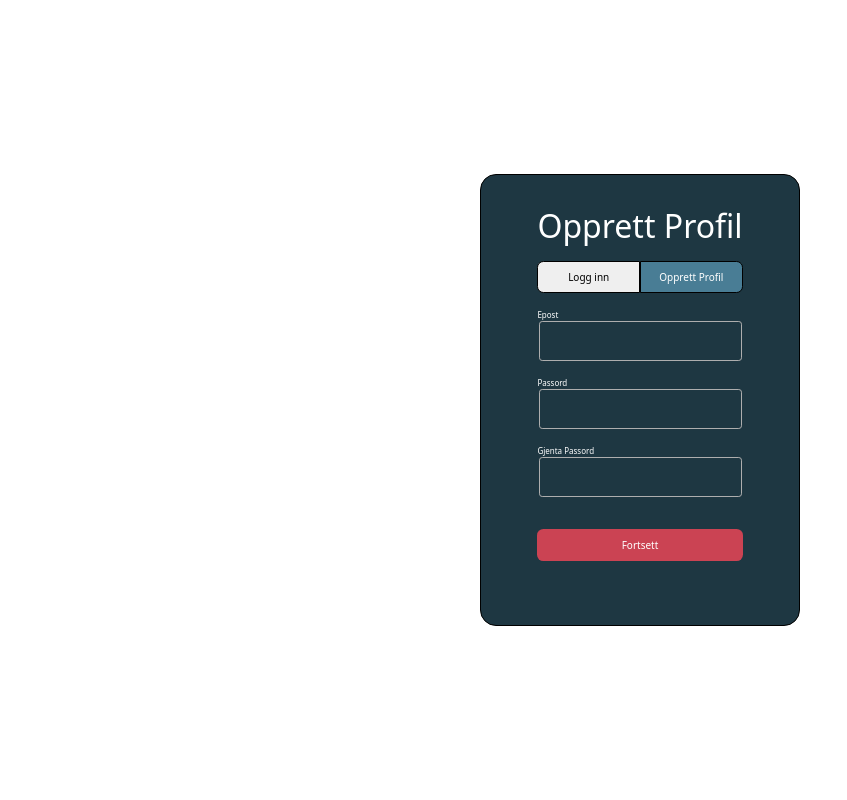
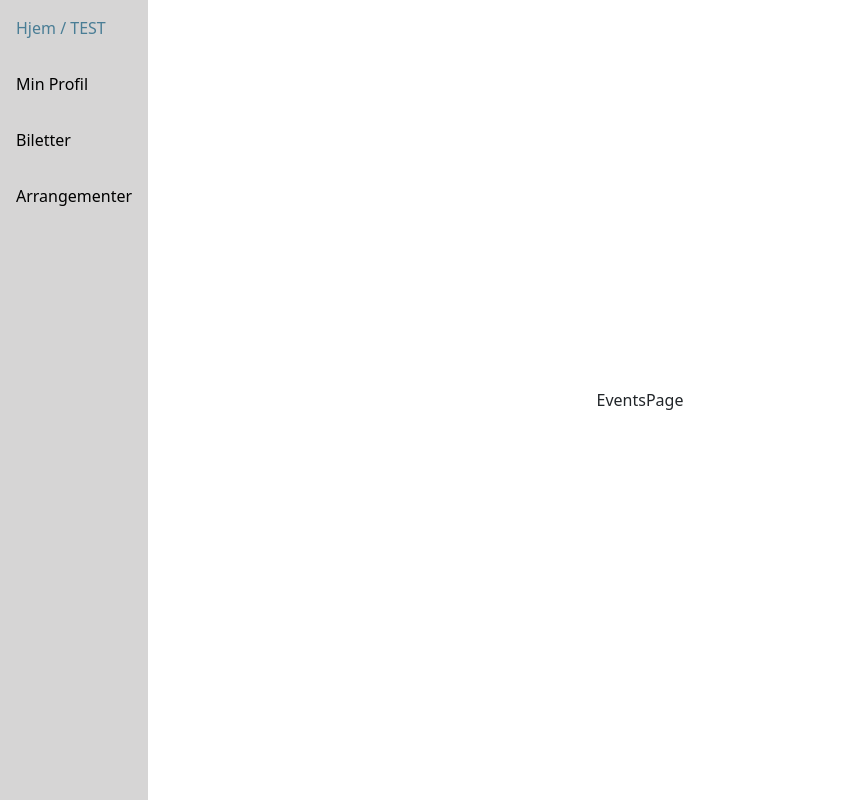
Before and after one commit to eajohansen/smidig-prosjekt-eksamen, a React (Vite) app in the folder frontend/: page /events in a window 1280 px wide. Shown: the whole page, without its empty margins (0-847 px from the left). Built offline with nearby package versions, Linux system fonts and the light colour scheme.

Commit message:
implemented react-router-dom and created sidebar with working navigation

```diff
--- a/frontend/src/App.tsx
+++ b/frontend/src/App.tsx
@@ -1,7 +1,11 @@
 import "./temp.css";
 import axios from "axios";
-import LoginPopup from "./components/LoginPopup";
-import { ProfileForm } from "./components/ProfileForm";
+import { BrowserRouter, Routes, Route } from "react-router-dom";
+import { MainNav } from "./components/shared/MainNav";
+import { HomePage } from "./pages/HomePage";
+import { ProfilePage } from "./pages/ProfilePage";
+import { TicketsPage } from "./pages/TicketsPage";
+import { EventsPage } from "./pages/EventsPage";
 
 function App() {
   async function testClick() {
@@ -11,9 +15,20 @@ function App() {
 
   return (
     <>
-      <LoginPopup />
-      {/* <ProfileForm userEmail={"Eksempel@epost.no"} /> */}
-      {/* <button onClick={() => testClick()}> Test </button> */}
+      <BrowserRouter>
+        <MainNav />
+        <main>
+          <Routes>
+            <Route path="/" element={<HomePage />} />
+            <Route path="profile" element={<ProfilePage />} />
+            <Route path="tickets" element={<TicketsPage />} />
+            <Route path="events" element={<EventsPage />} />
+          </Routes>
+
+          {/* <ProfileForm userEmail={"Eksempel@epost.no"} /> */}
+          {/* <button onClick={() => testClick()}> Test </button> */}
+        </main>
+      </BrowserRouter>
     </>
   );
 }
--- /dev/null
+++ b/frontend/src/components/shared/MainNav.jsx
@@ -0,0 +1,25 @@
+import { Link } from "react-router-dom";
+
+export const MainNav = () => {
+  return (
+    <header>
+      <div className="navHeader">
+        <Link to="/" className="navItem">
+          Hjem / TEST
+        </Link>
+
+        <Link to="profile" className="navItem">
+          Min Profil
+        </Link>
+
+        <Link to="tickets" className="navItem">
+          Biletter
+        </Link>
+
+        <Link to="events" className="navItem">
+          Arrangementer
+        </Link>
+      </div>
+    </header>
+  );
+};
--- /dev/null
+++ b/frontend/src/pages/EventsPage.jsx
@@ -0,0 +1,5 @@
+import React from "react";
+
+export const EventsPage = () => {
+  return <div>EventsPage</div>;
+};
--- /dev/null
+++ b/frontend/src/pages/HomePage.jsx
@@ -0,0 +1,6 @@
+import React from "react";
+import LoginPopup from "../components/LoginPopup";
+
+export const HomePage = () => {
+  return <LoginPopup />;
+};
--- /dev/null
+++ b/frontend/src/pages/ProfilePage.jsx
@@ -0,0 +1,5 @@
+import React from "react";
+
+export const ProfilePage = () => {
+  return <div>ProfilePage</div>;
+};
--- /dev/null
+++ b/frontend/src/pages/TicketsPage.jsx
@@ -0,0 +1,5 @@
+import React from "react";
+
+export const TicketsPage = () => {
+  return <div>TicketsPage</div>;
+};
--- a/frontend/src/temp.css
+++ b/frontend/src/temp.css
@@ -127,3 +127,21 @@ input {
 .allergyBtnDiv {
   display: flex;
 }
+
+.navHeader {
+  position: fixed;
+  display: flex;
+  flex-direction: column;
+  background-color: #d6d5d5;
+  height: 100%;
+  top: 0;
+  left: 0;
+  .navItem {
+    padding: 1rem;
+    text-decoration: none;
+    color: black;
+  }
+  .navItem:hover {
+    color: var(--main);
+  }
+}
```
Also changed, not shown: frontend/package.json (+5 -2 lines), 1 other file (tests, documents, lock files or other folders).
